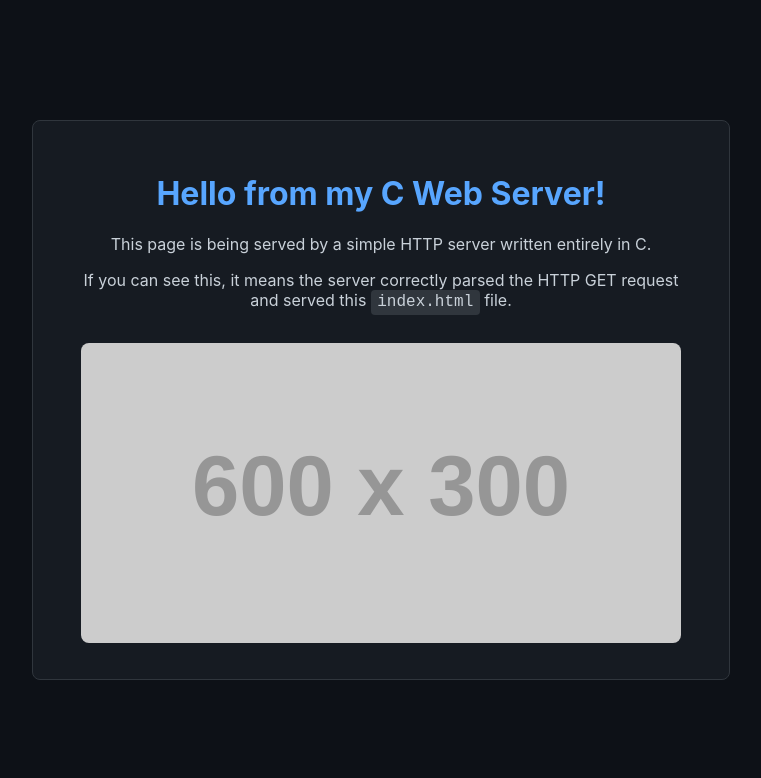
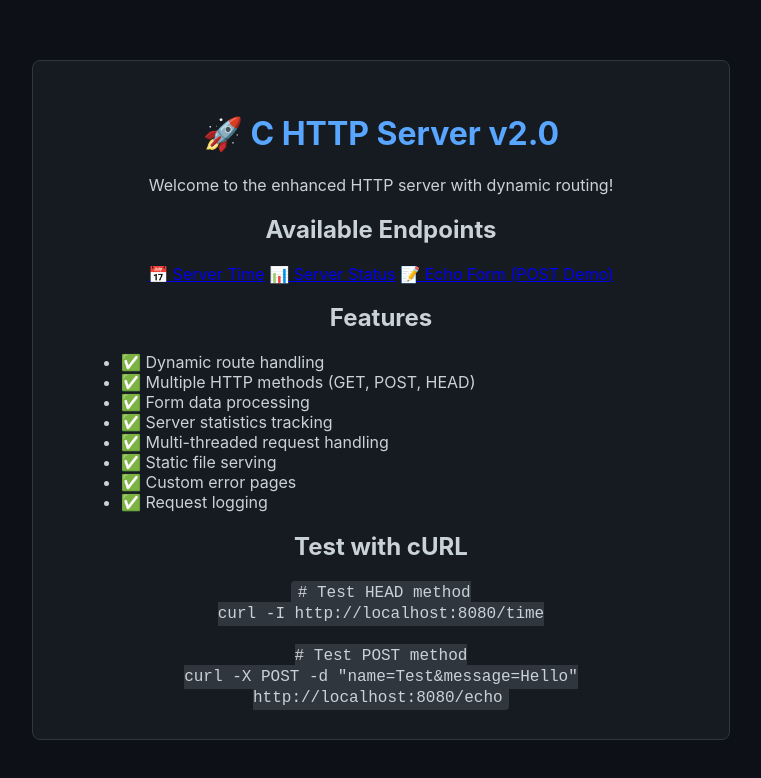
Before and after one commit to jitacm/30_days_c_-C-Server-, a plain HTML site: page C-Server/www/index.html in a window 1280 px wide. Shown: the whole page, without its empty margins (259-1020 px from the left). Drawn offline with Linux system fonts and the light colour scheme; placeholder pictures from the web are drawn by us.

Commit message:
Update index.html

```diff
--- a/C-Server/www/index.html
+++ b/C-Server/www/index.html
@@ -3,15 +3,40 @@
 <head>
     <meta charset="UTF-8">
     <meta name="viewport" content="width=device-width, initial-scale=1.0">
-    <title>Welcome!</title>
+    <title>C HTTP Server v2.0</title>
     <link rel="stylesheet" href="style.css">
 </head>
 <body>
     <div class="container">
-        <h1>Hello from my C Web Server!</h1>
-        <p>This page is being served by a simple HTTP server written entirely in C.</p>
-        <p>If you can see this, it means the server correctly parsed the HTTP GET request and served this <code>index.html</code> file.</p>
-        <img src="https://placehold.co/600x300/58a6ff/FFFFFF?text=C+Server+Image" alt="Placeholder Image">
+        <h1>🚀 C HTTP Server v2.0</h1>
+        <p>Welcome to the enhanced HTTP server with dynamic routing!</p>
+
+        <h2>Available Endpoints</h2>
+        <div class="endpoints">
+            <a href="/time" class="endpoint-link">📅 Server Time</a>
+            <a href="/status" class="endpoint-link">📊 Server Status</a>
+            <a href="/echo" class="endpoint-link">📝 Echo Form (POST Demo)</a>
+        </div>
+
+        <h2>Features</h2>
+        <ul style="text-align: left;">
+            <li>✅ Dynamic route handling</li>
+            <li>✅ Multiple HTTP methods (GET, POST, HEAD)</li>
+            <li>✅ Form data processing</li>
+            <li>✅ Server statistics tracking</li>
+            <li>✅ Multi-threaded request handling</li>
+            <li>✅ Static file serving</li>
+            <li>✅ Custom error pages</li>
+            <li>✅ Request logging</li>
+        </ul>
+
+        <h2>Test with cURL</h2>
+        <div class="code-block">
+            <code># Test HEAD method<br>
+            curl -I http://localhost:8080/time<br><br>
+            # Test POST method<br>
+            curl -X POST -d "name=Test&message=Hello" http://localhost:8080/echo</code>
+        </div>
     </div>
 </body>
 </html>
```
